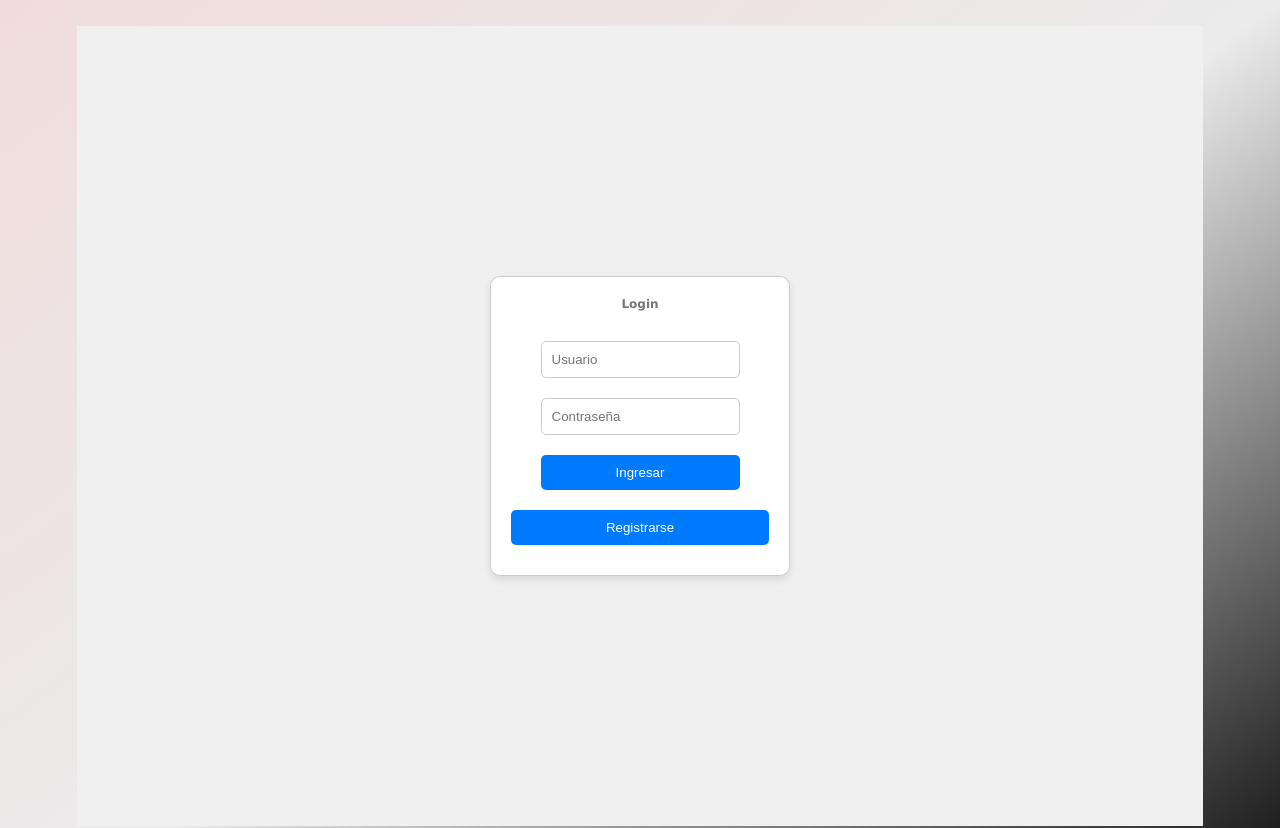
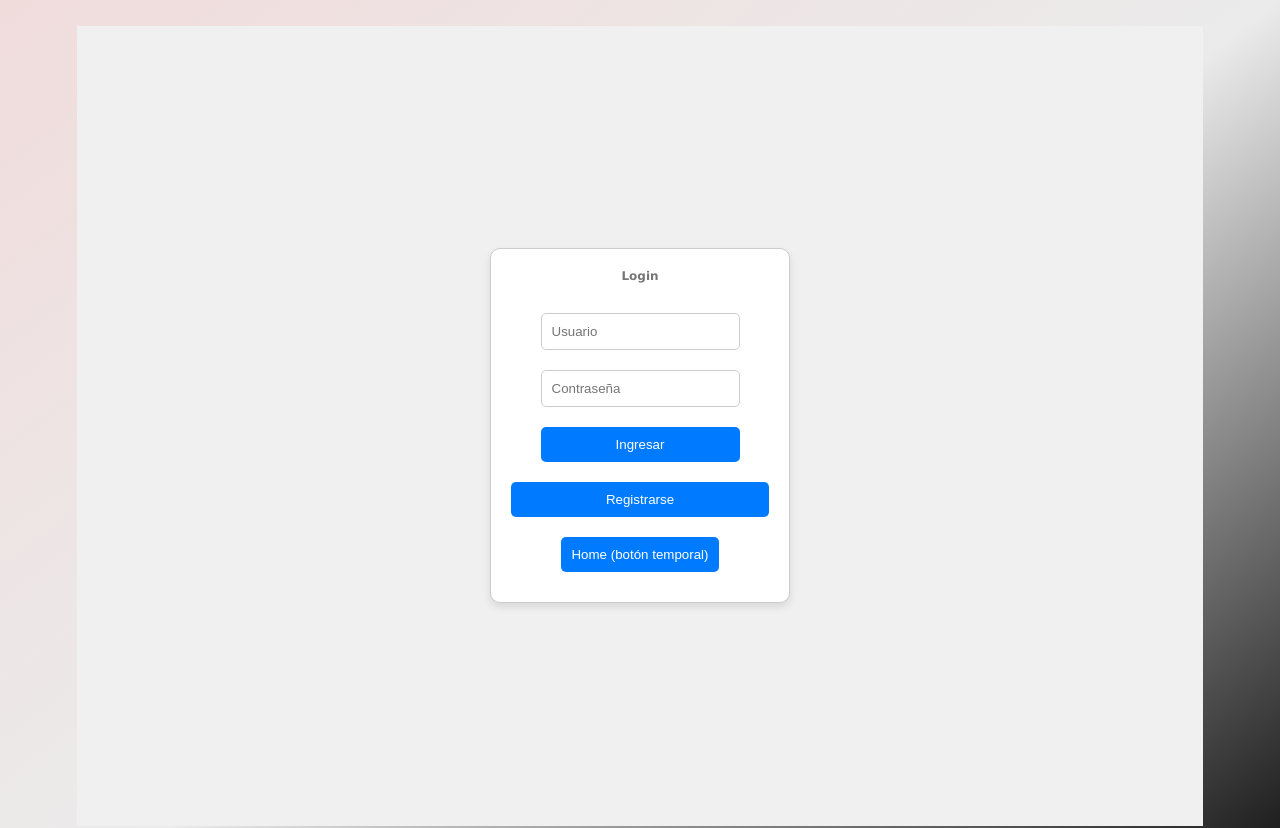
Before and after one commit to slyvenegas/ecommerce_v2, a React (Vite) app: page /login in a window 1280 px wide. Shown: the top 828 px of the page. Built offline with nearby package versions, Linux system fonts and the light colour scheme.

Commit message:
Nuevo boton temporal 'Home'

```diff
--- a/src/pages/LoginPage.jsx
+++ b/src/pages/LoginPage.jsx
@@ -59,6 +59,7 @@ const LoginPage = () => {
           <button type="submit">Ingresar</button>
         </form>
         <button onClick={handleRegisterRedirect}>Registrarse</button>
+        <a href="/home"><button type="button">Home (botón temporal)</button></a>
       </div>
     </div>
   );
--- a/src/pages/RegisterPage.jsx
+++ b/src/pages/RegisterPage.jsx
@@ -42,6 +42,7 @@ const RegisterPage = () => {
           <button type="submit">Registrarse</button>
         </form>
         <p>¿Ya tienes una cuenta? <Link to="/login">Iniciar sesión</Link></p>
+        <a href="/home"><button type="button">Home( botón temporal)</button></a>
       </div>
     </div>
   );
```
